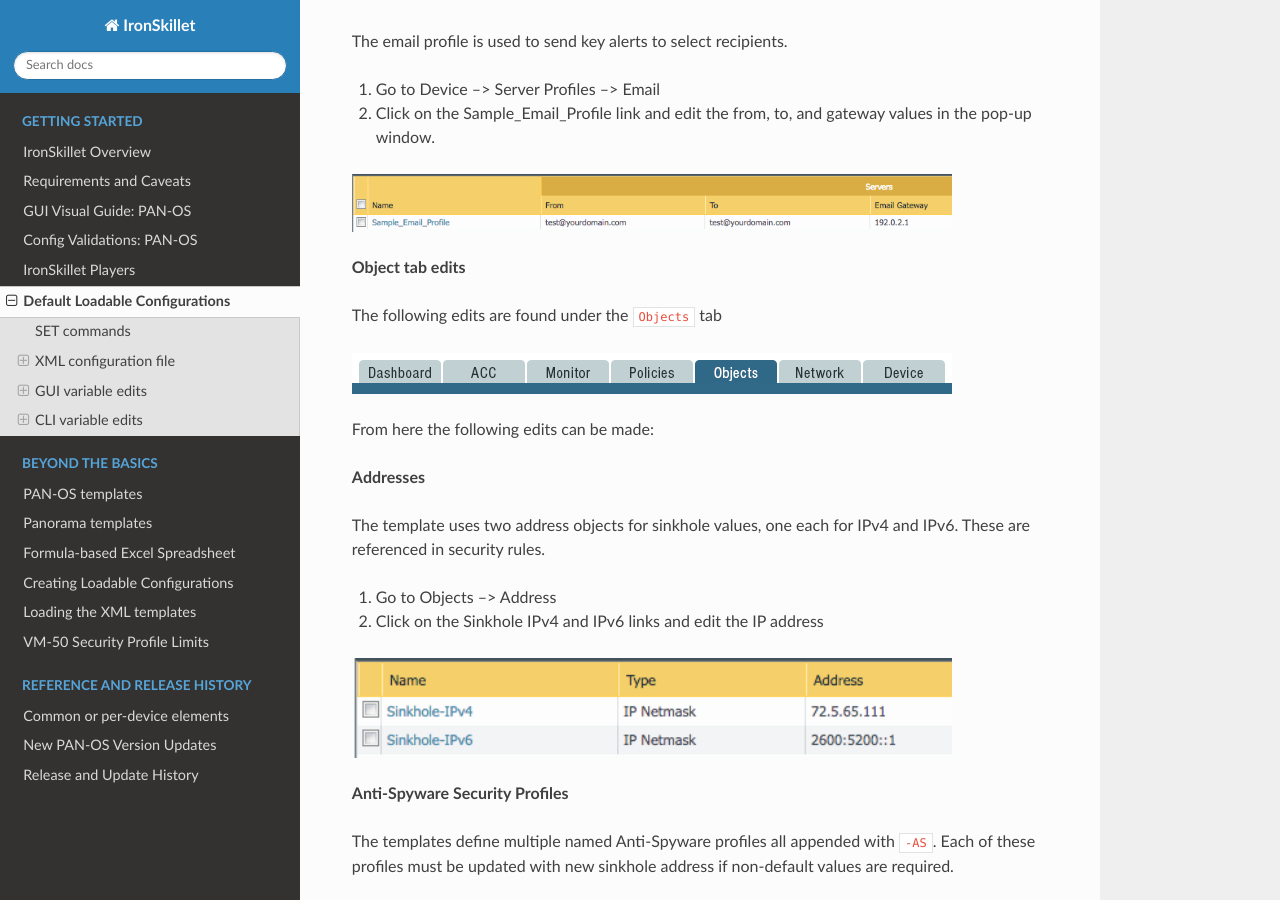
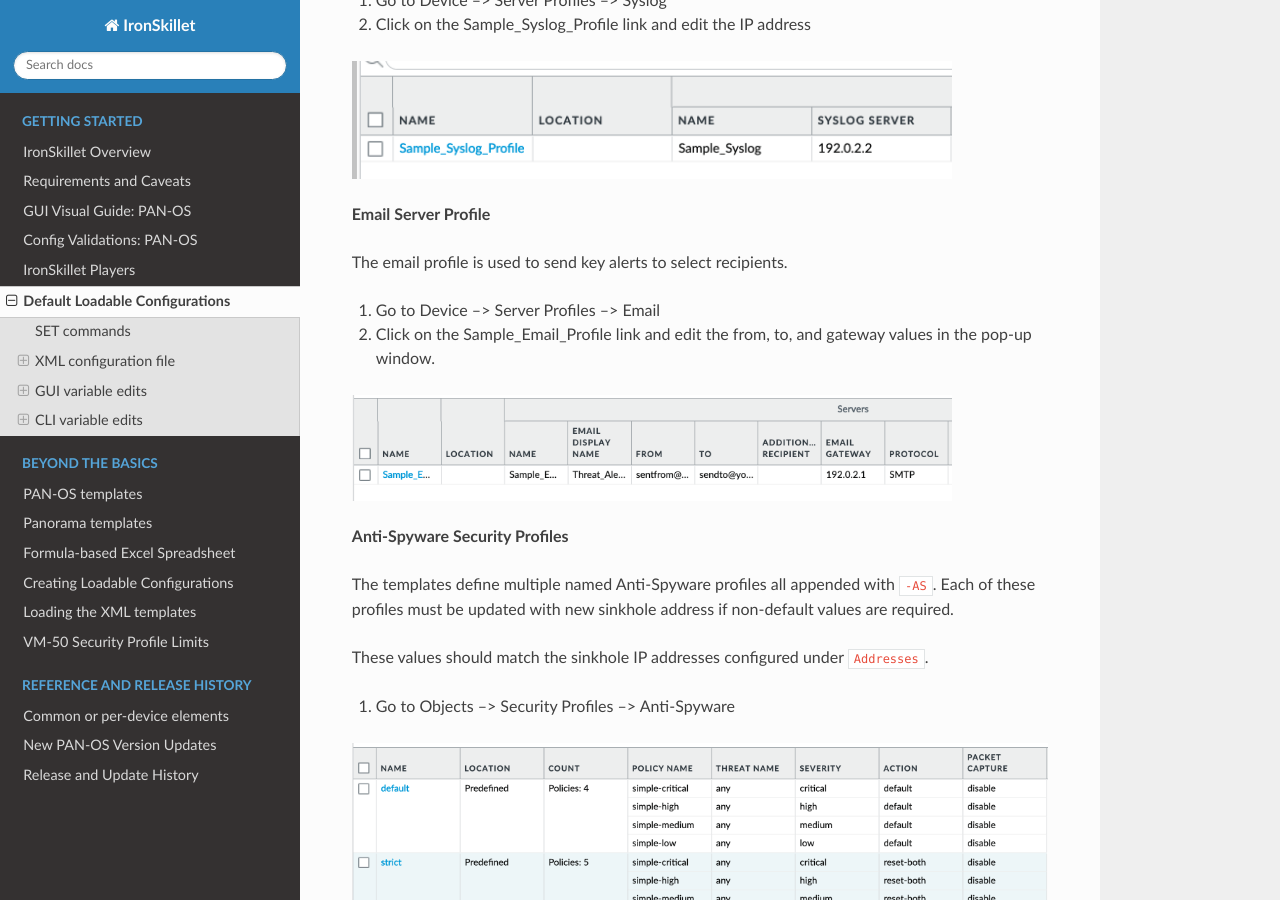
Before and after one commit to PaloAltoNetworks/iron-skillet, a Sphinx documentation site: the page built from docs/using_default_templates.rst, in a window 1280 px wide and 900 px high, scrolled down 5058 px. Built offline with Sphinx 7.4.7 and the Read the Docs theme 2.0.0, drawn with Linux system fonts in a browser that asks for light colours; some of the changed text lies outside the part shown.

Commit message:
GUI image updates

```diff
--- a/docs/using_default_templates.rst
+++ b/docs/using_default_templates.rst
@@ -213,32 +213,6 @@ The email profile is used to send key alerts to select recipients.
    :width: 600
 
 
-**Object tab edits**
-
-
-The following edits are found under the ``Objects`` tab
-
-.. image:: images/objects_tab.png
-   :width: 600
-
-
-From here the following edits can be made:
-
-
-**Addresses**
-
-
-The template uses two address objects for sinkhole values, one each for IPv4 and IPv6. These are referenced in
-security rules.
-
-1. Go to Objects --> Address
-
-2. Click on the Sinkhole IPv4 and IPv6 links and edit the IP address
-
-.. image:: images/objects_addresses.png
-   :width: 600
-
-
 **Anti-Spyware Security Profiles**
 
 
@@ -404,7 +378,7 @@ The email profile is used to send key alerts to select recipients.
 2. Click on the ``sample_devicegroup`` link and edit the name
 
 .. image:: images/panorama_devicegroup.png
-   :width: 400
+   :width: 600
 
 
 **Templates > Device tab edits**
@@ -518,33 +492,6 @@ For a static management interface configuration, edit the IP address, subnet mas
 
 .. Note::
       Make sure the device-group selected in the GUI is `Shared` before completing the steps below
-
-
-**Device-Group > Objects tab edits**
-
-----------------------------------------------------------------------
-
-The following edits are found under the ``Objects`` tab
-
-.. image:: images/objects_tab.png
-   :width: 600
-
-
-From here the following edits can be made:
-
-
-**Addresses**
-
-
-The template uses two address objects for sinkhole values, one each for IPv4 and IPv6. These are referenced in
-security rules.
-
-1. Go to Objects --> Address
-
-2. Click on the Sinkhole IPv4 and IPv6 links and edit the IP address
-
-.. image:: images/objects_addresses.png
-   :width: 600
 
 
 **Anti-Spyware Security Profiles**
```
Also changed, not shown: docs/images/device_administrators.png, docs/images/device_email.png, docs/images/device_syslog.png, docs/images/device_tab.png, docs/images/import_load.png, docs/images/objects_spyware.png, docs/images/panorama_config_export.png, docs/images/panorama_devicegroup.png, docs/images/panorama_management.png, docs/images/panorama_tab.png, docs/images/panorama_templates.png, docs/images/setup_interfaces.png, docs/images/setup_management.png, docs/images/setup_services.png, 2 more files.
